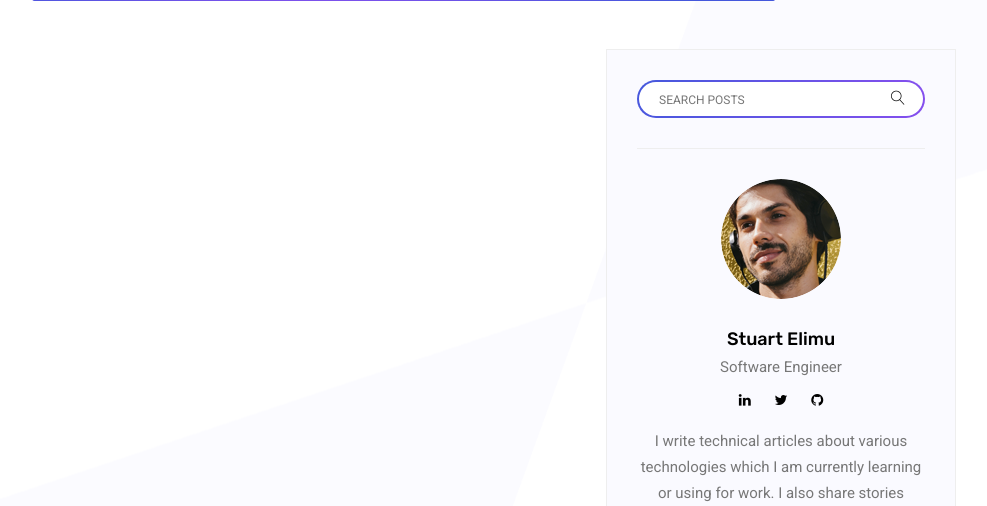
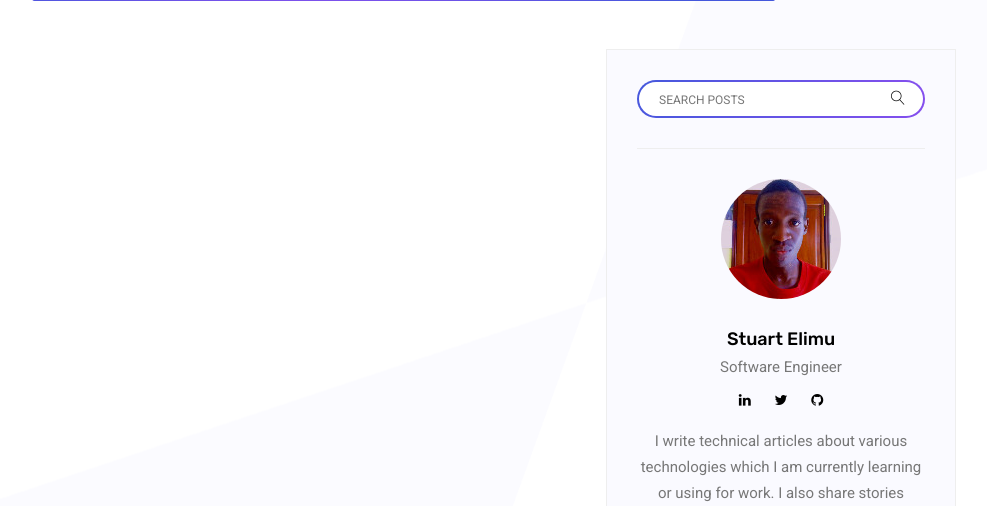
Before and after one commit to stuartelimu/satner, a Django app: template blog/templates/blog/post_list.html in a window 1280 px wide. Shown: the part 484-990 px from the top of the page, without its empty margins (239-1226 px from the left). Run offline with Django 3.2, Linux system fonts and the light colour scheme; the template is opened without the code that fills it, so the values that code supplies are empty; some libraries are stand-ins or nearby versions.

Commit message:
add author avator

```diff
--- a/blog/templates/blog/category_post_list.html
+++ b/blog/templates/blog/category_post_list.html
@@ -234,7 +234,7 @@
                         <div class="br"></div>
                     </aside>
                     <aside class="single_sidebar_widget author_widget">
-                        <img class="author_img rounded-circle" src="{% static 'img/blog/author.png' %}" alt="">
+                        <img class="author_img rounded-circle" src="{% static 'img/blog/author.jpg' %}" alt="">
                         <h4>Stuart Elimu</h4>
                         <p>Software Engineer</p>
                         <div class="social_icon">
--- a/blog/templates/blog/post_detail.html
+++ b/blog/templates/blog/post_detail.html
@@ -191,7 +191,7 @@
                             <div class="br"></div>
                         </aside>
                         <aside class="single_sidebar_widget author_widget">
-                            <img class="author_img rounded-circle" src="img/blog/author.png" alt="">
+                            <img class="author_img rounded-circle" src="img/blog/author.jpg" alt="">
                             <h4>Charlie Barber</h4>
                             <p>Software Engineer</p>
                             <div class="social_icon">
--- a/blog/templates/blog/post_list.html
+++ b/blog/templates/blog/post_list.html
@@ -229,7 +229,7 @@
                             <div class="br"></div>
                         </aside>
                         <aside class="single_sidebar_widget author_widget">
-                            <img class="author_img rounded-circle" src="{% static 'img/blog/author.png' %}" alt="">
+                            <img class="author_img rounded-circle" src="{% static 'img/blog/author.jpg' %}" alt="">
                             <h4>Stuart Elimu</h4>
                             <p>Software Engineer</p>
                             <div class="social_icon">
```
Also changed, not shown: static/img/blog/author.jpg (added), static/img/stue.jpg (added).
